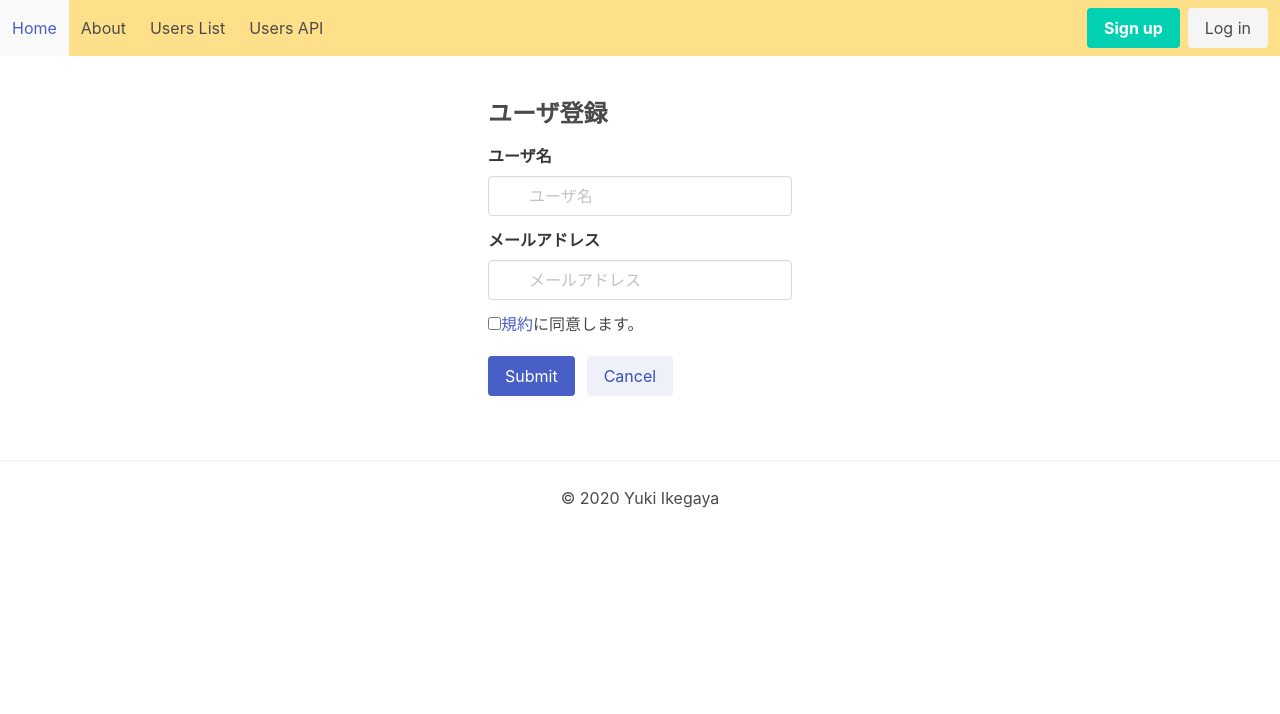
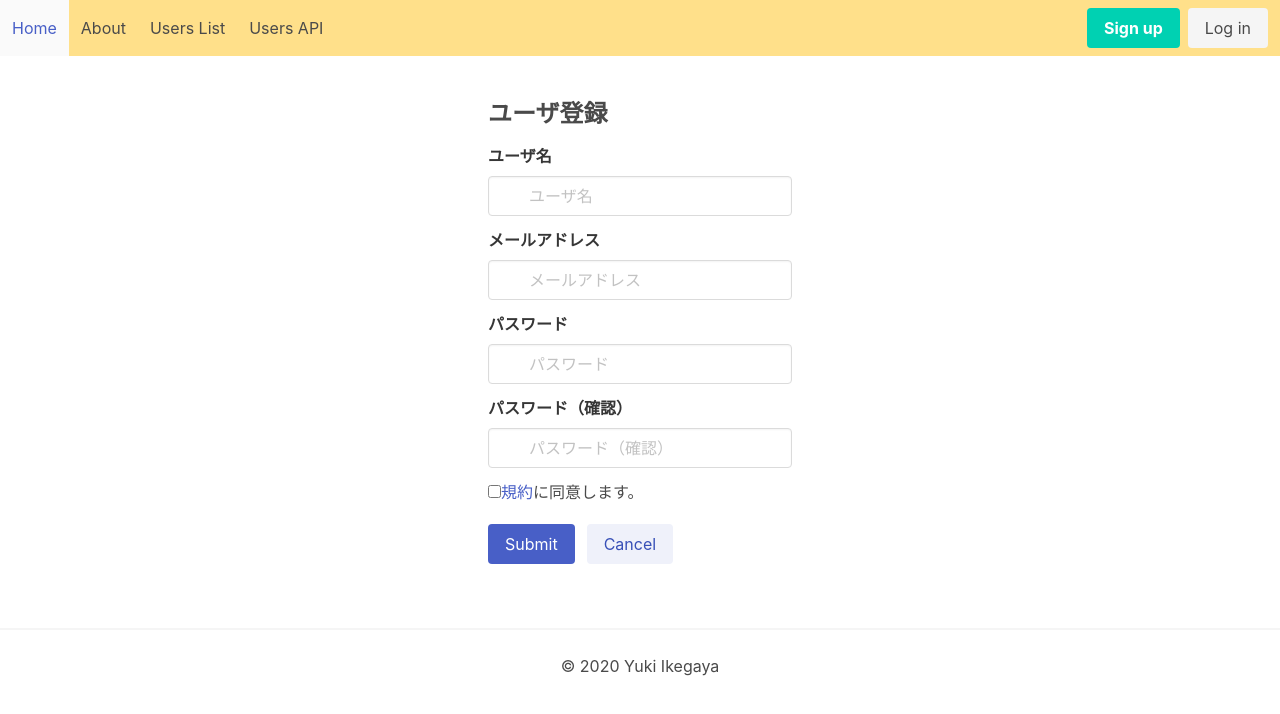
Before and after one commit to ikeyu0806/movie-info, a Next.js app: page /signup in a window 1280 px wide. Shown: the top 714 px of the page. Built offline with nearby package versions, Linux system fonts and the light colour scheme.

Commit message:
connect to backend, add password to signup form

```diff
--- a/pages/signup.tsx
+++ b/pages/signup.tsx
@@ -4,6 +4,13 @@ import axios from 'axios'
 import Layout from '../components/Layout'
 
 const SignUp = () => {
+  const ExecSignUp = () => {
+    axios.post('http://localhost:8000/login'), {
+      headers: {
+        'Content-Type': 'application/json'
+      },
+    };
+  }
   return (
     <>
       <Layout title="映画情報サービス">
@@ -38,6 +45,32 @@ const SignUp = () => {
           </div>
 
           <div className="field">
+            <label className="label">パスワード</label>
+            <div className="control has-icons-left has-icons-right">
+              <input className="input" type="password1" placeholder="パスワード"></input>
+              <span className="icon is-small is-left">
+                <i className="fas fa-envelope"></i>
+              </span>
+              <span className="icon is-small is-right">
+                <i className="fas fa-exclamation-triangle"></i>
+              </span>
+            </div>
+          </div>
+
+          <div className="field">
+            <label className="label">パスワード（確認）</label>
+            <div className="control has-icons-left has-icons-right">
+              <input className="input" type="password2" placeholder="パスワード（確認）"></input>
+              <span className="icon is-small is-left">
+                <i className="fas fa-envelope"></i>
+              </span>
+              <span className="icon is-small is-right">
+                <i className="fas fa-exclamation-triangle"></i>
+              </span>
+            </div>
+          </div>
+
+          <div className="field">
             <div className="control">
               <label className="checkbox">
                 <input type="checkbox" />
@@ -48,7 +81,7 @@ const SignUp = () => {
 
           <div className="field is-grouped confirm-buttons">
             <div className="control">
-              <button className="button is-link">Submit</button>
+              <button className="button is-link" onClick={ExecSignUp}>Submit</button>
             </div>
             <div className="control">
               <button className="button is-link is-light">Cancel</button>
```
